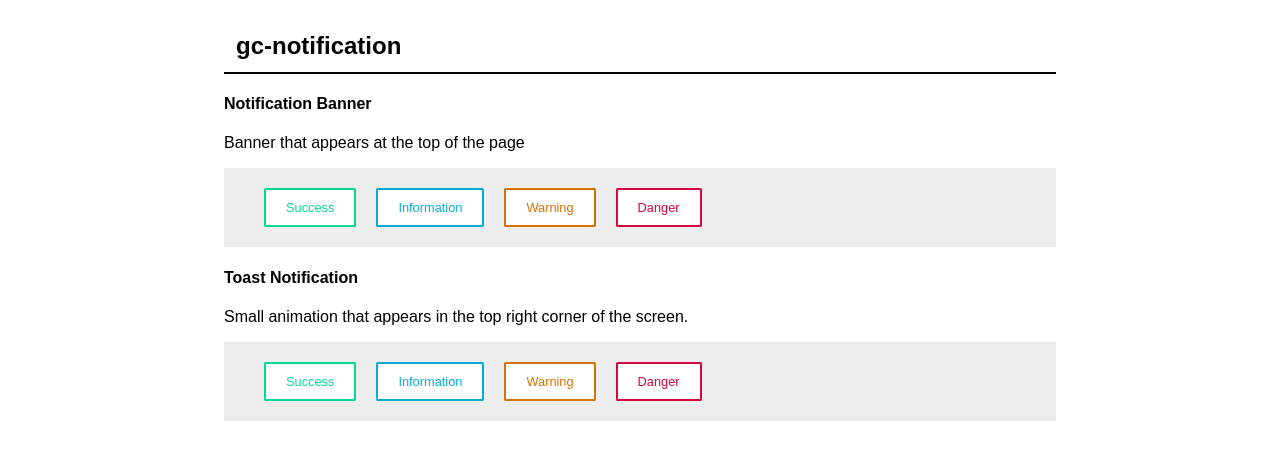
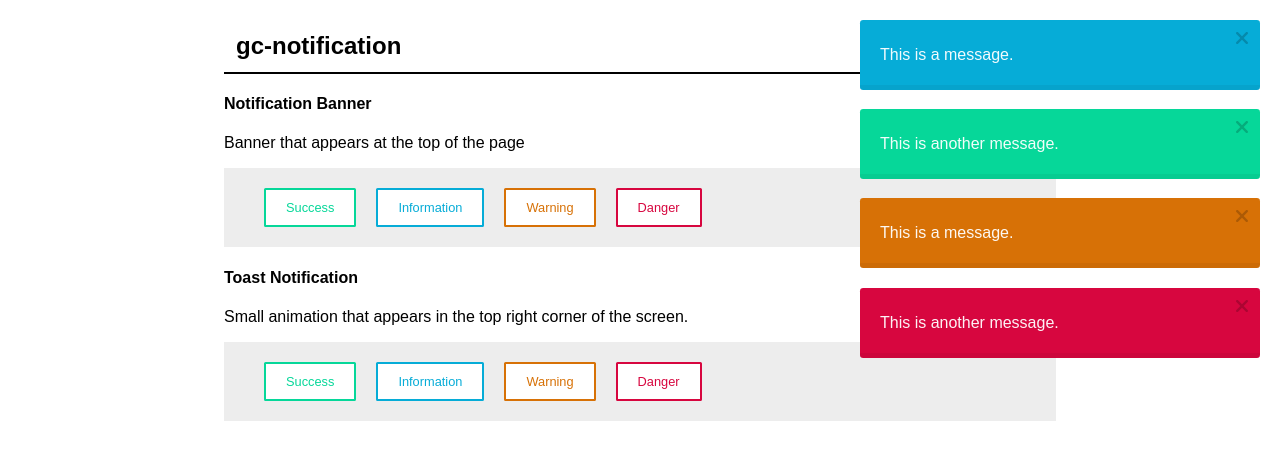
Before and after one commit to chrisnyman/gc-notification, a React (Create React App) app: page / in a window 1280 px wide. Shown: the top 460 px of the page. Built offline with nearby package versions, Linux system fonts and the light colour scheme.

Commit message:
Add enter and exit animation

```diff
--- a/src/components/GCNotification.css
+++ b/src/components/GCNotification.css
@@ -5,6 +5,7 @@
   border-radius: 0.2rem;
   overflow: hidden;
   margin-bottom: 1.2rem;
+  box-sizing: border-box;
 }
 
 .GCNotificationContainer {
@@ -12,7 +13,8 @@
   max-width: 400px;
   position: absolute;
   top: 1.25rem;
-  right: 4.5rem;
+  right: 1.25rem;
+  transition: 1s ease-in;
 }
 
 .GCNotification__banner,
@@ -74,6 +76,28 @@ background-color: #d7063f;
   animation-timing-function: linear;
 }
 
+.gcn-enter {
+  animation-name: enter;
+  animation-duration: 1s;
+  animation-timing-function: ease-out;
+}
+
+.gcn-exit {
+  animation-name: exit;
+  animation-duration: 1s;
+  animation-timing-function: ease-out;
+}
+
+@keyframes enter {
+  0%    { left: 100%; }
+  100%  { left: 0%; }
+}
+
+@keyframes exit {
+  0%    { left: 0%; }
+  100%  { left: 150%; }
+}
+
 @keyframes decreaseTimer {
   0%    { width: 100%; }
   100%  { width: 0%; }
--- a/src/components/GCNotification.jsx
+++ b/src/components/GCNotification.jsx
@@ -16,10 +16,14 @@ class GCNotification extends Component {
   }
 
   componentDidMount() {
-    const timer = this.startTimer();
-    this.setState({
-      timer: timer
-    });
+    setTimeout(() => {
+      this._gcn.classList.remove("gcn-enter");
+      const timer = this.startTimer();
+      this.setState({
+        timer: timer
+      });
+    }, 1000);
+
   }
 
   startTimer() {
@@ -37,7 +41,13 @@ class GCNotification extends Component {
   }
 
   close = () => {
-    this.setState({isOpen: false});
+    if(this.state.isOpen) {
+      clearTimeout(this.state.timer);
+      this._gcn.classList.add("gcn-exit");
+      setTimeout(() => {
+        this.setState({isOpen: false});
+      }, 1000);
+    }
   }
 
   render() {
@@ -52,7 +62,8 @@ class GCNotification extends Component {
     if (this.state.isOpen) {
       return (
         <div
-          className={`GCNotification GCNotification__toast ${skinClass}`}
+          className={`GCNotification GCNotification__toast gcn-enter ${skinClass}`}
+          ref={(e) => this._gcn = e}
           onMouseEnter={this.pauseTimer}
           onMouseLeave={this.resetTimer}>
           <p className="GCNotification--msg">
```
